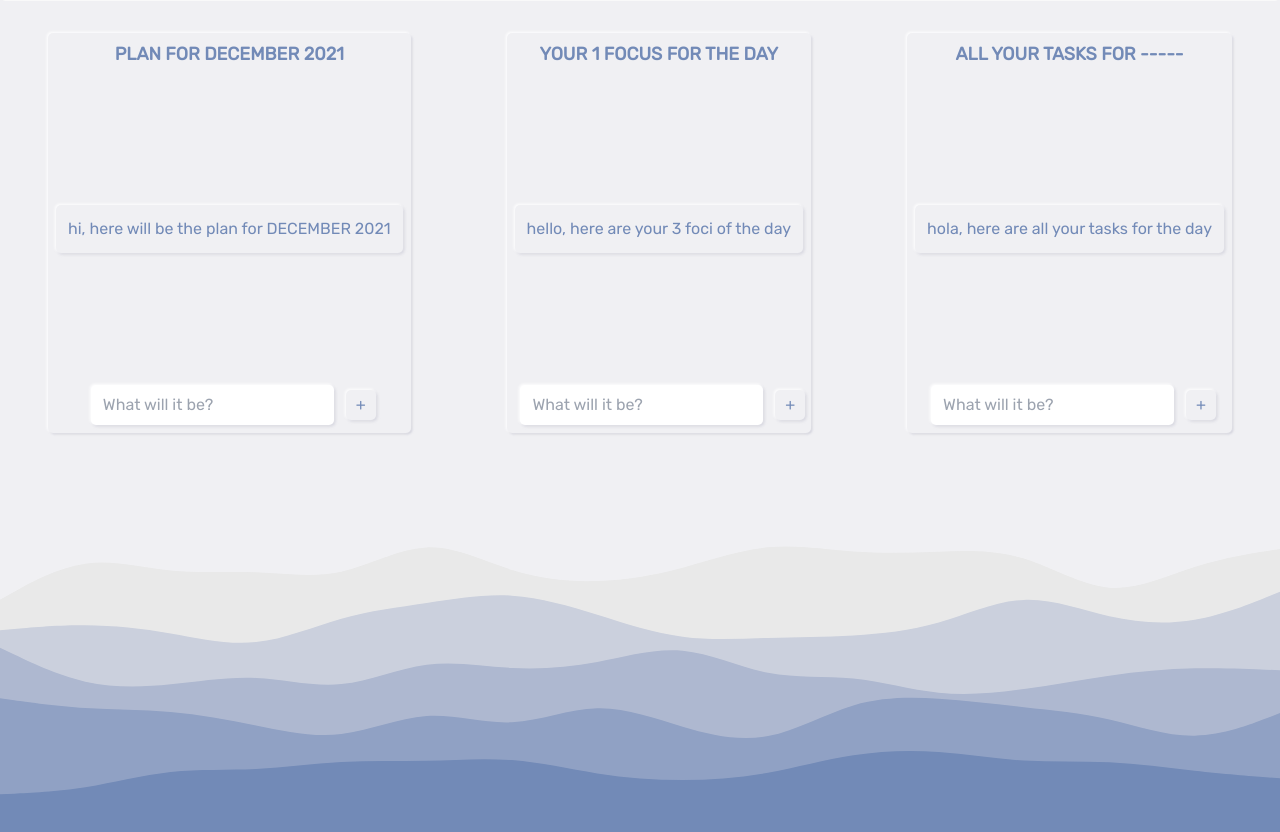
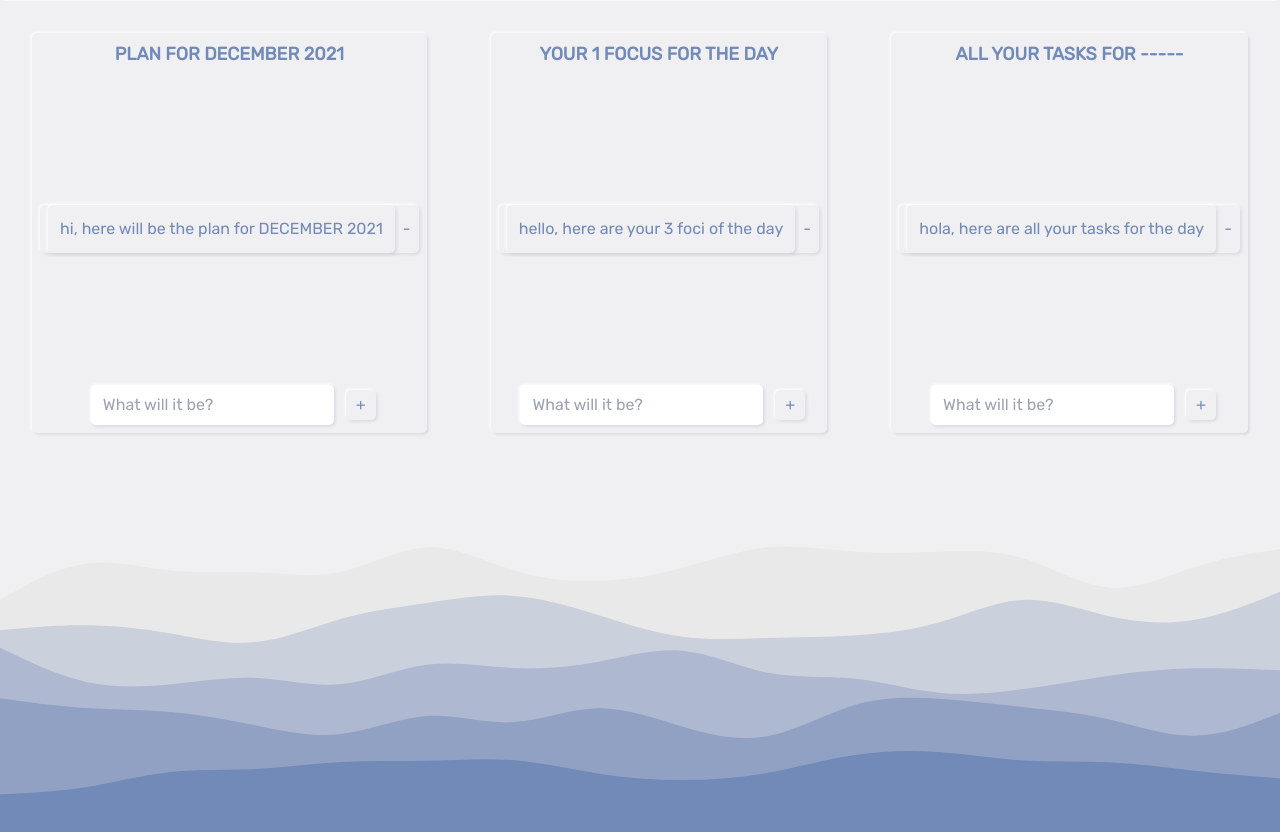
Before and after one commit to itspatrickchoi/cs50_final, a Flask app: page / in a window 1280 px wide. Shown: the part 460-1292 px from the top of the page. Run offline with Flask 2, Linux system fonts and the light colour scheme; the visitor is signed in with stand-in values (Sample User, id 1); some libraries are stand-ins or nearby versions.

Commit message:
task add and delete button stylized setup complete

```diff
--- a/app.py
+++ b/app.py
@@ -62,7 +62,7 @@ class MonthlyPlan(db.Model):
         self.date_created = date_created
 
 
-@ app.route('/')
+@ app.route('/', methods=['GET', 'POST'])
 @login_required
 def index():
     if request.method == 'POST':
--- a/static/styles.css
+++ b/static/styles.css
@@ -225,9 +225,9 @@ footer {
 
   /* display: none; */
 }
-#focus-tasks-box {
-  /* border: 1px solid #000; */
-}
+/* #focus-tasks-box {
+  border: 1px solid #000;
+}*/
 .task-box {
   /* Nue/white/1 */
 
@@ -256,11 +256,30 @@ footer {
   box-shadow: -1px -1px 3px #ffffff, 1.5px 1.5px 3px rgba(174, 174, 192, 0.4);
   border-radius: 5px;
 }
-.task-button {
+.task-container {
+  display: flex;
+  align-items: center;
   /* Nue/white/1 */
-  width: 30px;
-  height: 30px;
   background: #f0f0f3;
   box-shadow: -1px -1px 3px #ffffff, 1.5px 1.5px 3px rgba(174, 174, 192, 0.4);
   border-radius: 5px;
 }
+.task-container:hover {
+  background-color: #ff105e;
+}
+.task-container:hover > #delete-task {
+  /* Nice, somehow guessed correctly, so when hover on task-container, only color of #delete-task affected */
+  color: #f0f0f3;
+}
+#add-task {
+  width: 30px;
+  height: 30px;
+  /* Nue/white/1 */
+  background: #f0f0f3;
+  box-shadow: -1px -1px 3px #ffffff, 1.5px 1.5px 3px rgba(174, 174, 192, 0.4);
+  border-radius: 5px;
+}
+#add-task:hover {
+  background-color: rgb(22, 182, 22);
+  color: #f0f0f3;
+}
--- a/templates/index.html
+++ b/templates/index.html
@@ -80,12 +80,15 @@ main %}
       <h3 class="task-box-header mt-2">PLAN FOR {{ month }} {{ year }}</h3>
     </div>
     <div class="container tasks mt-3">
-      <div class="task-item mx-2 px-3 py-3">hi, here will be the plan for {{month}} {{year}}</div>
+      <div class="task-container mx-2 ">
+        <div class="task-item mx-2 px-3 py-3">hi, here will be the plan for {{month}} {{year}}</div>
+        <button type="submit" value="this-exact-task!-See flaskcrud task app" class="task-button pr-2" id="delete-task">-</button>
+      </div>
     </div>
     <div class="task-box-input-container">
       <form action="/" method="POST">
       <input type="text" class="input mx-2 my-2 px-3 py-2" placeholder="What will it be?"></input>
-      <button type="submit" class="task-button">+</button>
+      <button type="submit" class="task-button" id="add-task">+</button>
       </form>
     </div>
   </div>
@@ -95,11 +98,14 @@ main %}
       <h3 class="task-box-header mt-2">YOUR <span class="task-count"></span> <span class="focus-foci"></span> FOR THE DAY</h3>
     </div>
     <div class="container tasks mt-3">
-      <div class="task-item mx-2 px-3 py-3">hello, here are your 3 foci of the day</div>
-  </div>
+      <div class="task-container mx-2 ">
+        <div class="task-item mx-2 px-3 py-3">hello, here are your 3 foci of the day</div>
+        <button type="submit" class="task-button pr-2" id="delete-task">-</button>
+      </div>
+    </div>
   <div class="task-box-input-container">
     <input type="text" class="input mx-2 my-2 px-3 py-2" placeholder="What will it be?"></input>
-    <button type="submit" class="task-button">+</button>
+    <button type="submit" class="task-button" id="add-task">+</button>
   </div>
   </div>
 
@@ -108,11 +114,14 @@ main %}
       <h3 class="task-box-header mt-2">ALL YOUR TASKS FOR -----</h3>
     </div>
     <div class="container tasks mt-3">
-      <div class="task-item mx-2 px-3 py-3">hola, here are all your tasks for the day</div>
+      <div class="task-container mx-2 ">
+        <div class="task-item mx-2 px-3 py-3">hola, here are all your tasks for the day</div>
+        <button type="submit" class="task-button pr-2" id="delete-task">-</button>
+      </div>
     </div>
     <div class="task-box-input-container">
       <input type="text" class="input mx-2 my-2 px-3 py-2" placeholder="What will it be?"></input>
-      <button type="submit" class="task-button">+</button>
+      <button type="submit" class="task-button" id="add-task">+</button>
     </div>
   </div>
 </div>
```
